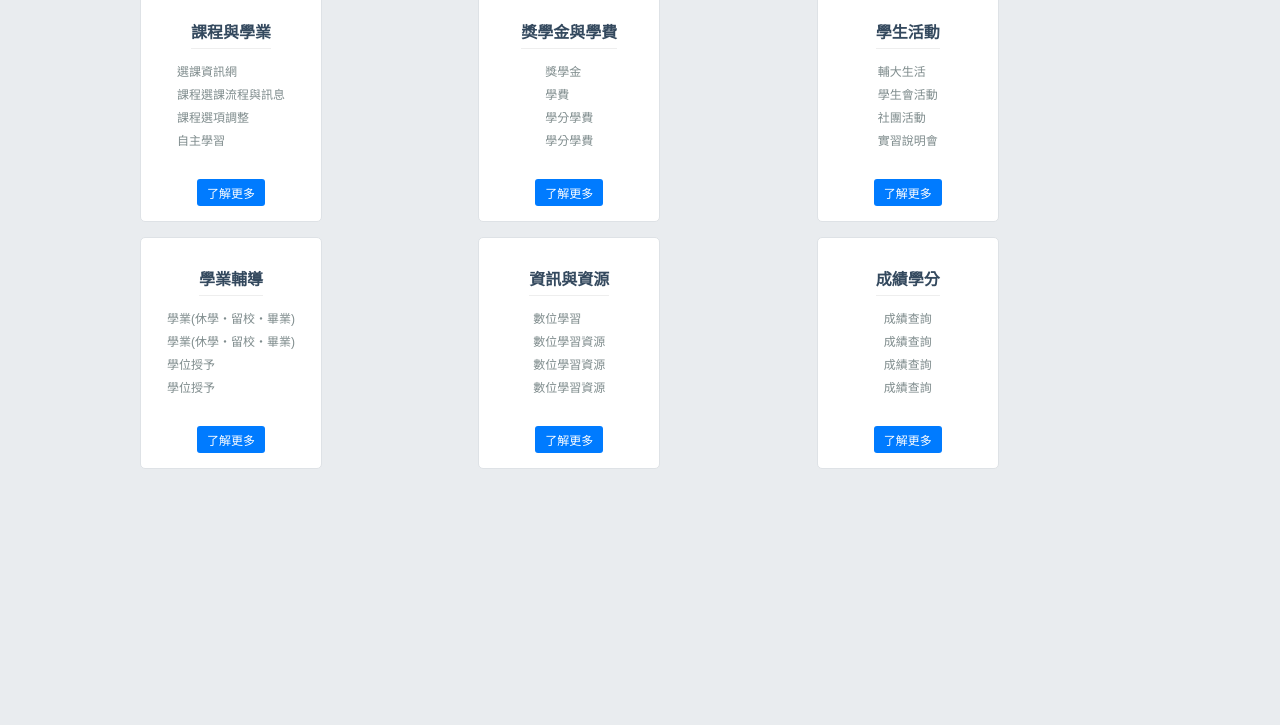
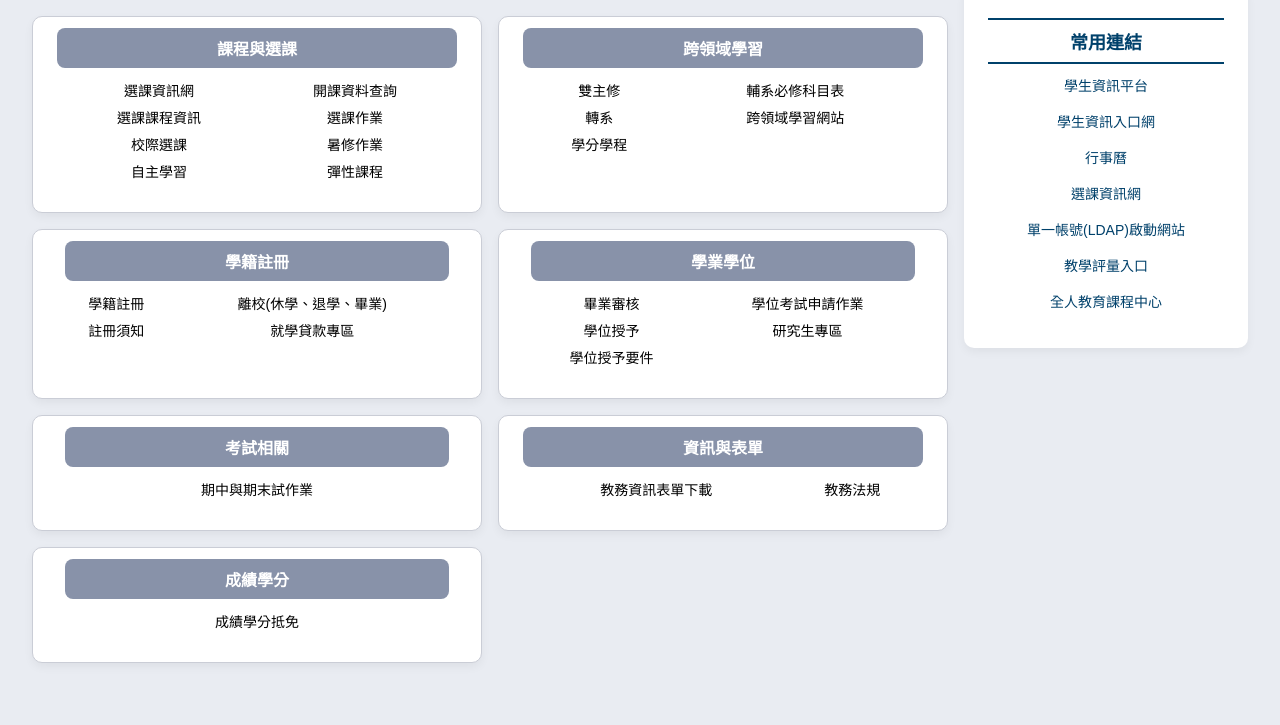
Before and after one commit to Kereneeee/web-fugen-project, a plain HTML site: page student.htm in a window 1280 px wide. Shown: the part 105-830 px from the top of the page. Before the commit the page ends 800 px from the top, so only its background shows below. Drawn offline with nearby package versions, Linux system fonts and the light colour scheme.

Commit message:
學生專區排版

```diff
--- a/student.htm
+++ b/student.htm
@@ -2,145 +2,253 @@
 <html lang="zh-Hant">
 <head>
   <meta charset="UTF-8">
-  <title>輔仁大學教務處</title>
+  <title>學生專區</title>
   <link rel="stylesheet" href="css/style.css">
   <link rel="stylesheet" href="https://cdnjs.cloudflare.com/ajax/libs/font-awesome/6.5.0/css/all.min.css">
-  <script src="https://code.jquery.com/jquery-3.6.0.min.js"></script>
-</head>
   <style>
     body {
+      font-family: 'Noto Sans TC', sans-serif;
+      background-color: #e9ecf2;
       margin: 0;
-            padding: 0;
-            font-family: Arial, sans-serif;
-            background-color: #e9ecef;
+      padding: 2rem;
     }
-        .announcement-section {
-            padding: 20px;
+
+    h1 {
+      font-size: 28px;
+      color: #096db0;
+      margin-bottom: 0px;
+      margin-left: 25px;
+    }
+
+    .container {
+      display: flex;
+      gap: 1rem;
+    }
+
+    .cards {
+      display: grid;
+      grid-template-columns: repeat(2, 1fr);
+      gap: 1rem;
+      flex: 1;
+    }
+
+    .card {
+      background: #fff;
+      border: 1px solid #cacdd6;
+      border-radius: 10px;
+      box-shadow: 0 4px 10px rgba(0, 0, 0, 0.05);
+      padding: 1.5rem;
+      padding-top: 0.5rem;
+      width: 400px;
+    }
+
+    .card:hover{
+      background-color: #fff;
+    }
+
+    .card h2 {
+      font-size: 16px;
+      background-color: #8892a9;
+      color: white;
+      margin-top: 3px;
+      margin-bottom: 6px;
+      padding: 0.5rem 10rem;
+      border-radius: 8px;
+    }
+
+    .sidebar {
+      width: 240px;
+      background: #fff;
+      border-radius: 10px;
+      box-shadow: 0 4px 10px rgba(0, 0, 0, 0.05);
+      padding: 1.5rem;
+      height: fit-content;
       text-align: center;
     }
-        h1 {
-            color: #2c3e50;
-            font-size: 24px;
-            margin-bottom: 20px;
+
+    .sidebar h2 {
+      font-size: 18px;
+      color: #00416b;
+      margin: 0.5rem 0;
+      font-weight: bold;
     }
-        .subtitle {
+
+    .sidebar hr {
+      height: 0;
+      border: none;
+      border-top: 2px solid #00416b;
+      margin: 0.5rem 0;
+    }
+
+    .sidebar a {
+      display: block;
+      color: #00416b;
       font-size: 14px;
-            color: #7f8c8d;
+      text-decoration: none;
+      margin-bottom: 0.5rem;
+      line-height: 2;
     }
-        .container {
-            display: grid;
-            grid-template-columns: repeat(3, 1fr);
-            gap: 15px;
-            max-width: 1000px;
-            margin: 0 auto;
+
+    .sidebar a:hover {
+      text-decoration: underline;
     }
-        .card {
-            background-color: #fff;
-            border: 1px solid #dee2e6;
-            border-radius: 5px;
-            padding: 15px;
-            text-align: left;
-            height: 200px;
+
+    .link-table {
+    width: 100%;
+    border-spacing: 0.5rem 0.4rem;
     }
-        .card h2 {
-            font-size: 16px;
-            color: #34495e;
-            margin-bottom: 10px;
-            border-bottom: 1px solid #eee;
-            padding-bottom: 5px;
+
+    .link-table td {
+    padding: 0;
+    vertical-align: top;
     }
-        .card ul {
-            list-style-type: none;
-            padding: 0;
-            margin: 0 0 10px 0;
-            font-size: 12px;
-            color: #7f8c8d;
-            height: 120px;
-            overflow: hidden;
+
+    .link-table a {
+    color: black;
+    text-decoration: none;
+    font-size: 14px;
     }
-        .card ul li {
-            padding: 3px 0;
-        }
-        .more-btn {
-            background-color: #007bff;
-            color: white;
-            border: none;
-            padding: 5px 10px;
-            border-radius: 3px;
-            font-size: 12px;
-            cursor: pointer;
-            float: right;
-        }
-        .more-btn:hover {
-            background-color: #0056b3;
+
+    .link-table a:hover {
+    text-decoration: underline;
+    color: #096db0;
     }
   </style>
 </head>
 <body>
-    <section class="announcement-section">
   <h1>學生專區</h1>
   <div class="container">
+    <div class="cards">
+
+      <!-- 卡片：課程與選課 -->
     <div class="card">
-                <h2>課程與學業</h2>
-                <ul>
-                    <li>選課資訊網</li>
-                    <li>課程選課流程與訊息</li>
-                    <li>課程選項調整</li>
-                    <li>自主學習</li>
-                </ul>
-                <button class="more-btn">了解更多</button>
+    <h2>課程與選課</h2>
+    <table class="link-table">
+        <tr>
+        <td><a href="#">選課資訊網</a></td>
+        <td><a href="#">開課資料查詢</a></td>
+        </tr>
+        <tr>
+        <td><a href="#">選課課程資訊</a></td>
+        <td><a href="#">選課作業</a></td>
+        </tr>
+        <tr>
+        <td><a href="#">校際選課</a></td>
+        <td><a href="#">暑修作業</a></td>
+        </tr>
+        <tr>
+        <td><a href="#">自主學習</a></td>
+        <td><a href="#">彈性課程</a></td>
+        </tr>
+    </table>
     </div>
+
+      <!-- 卡片：跨領域學習 -->
       <div class="card">
-                <h2>獎學金與學費</h2>
-                <ul>
-                    <li>獎學金</li>
-                    <li>學費</li>
-                    <li>學分學費</li>
-                    <li>學分學費</li>
-                </ul>
-                <button class="more-btn">了解更多</button>
+        <h2>跨領域學習</h2>
+        <table class="link-table">
+            <tr>
+            <td><a href="#">雙主修</a></td>
+            <td><a href="#">輔系必修科目表</a></td>
+            </tr>
+            <tr>
+            <td><a href="#">轉系</a></td>
+            <td><a href="#">跨領域學習網站</a></td>
+            </tr>
+            <tr>
+            <td><a href="#">學分學程</a></td>
+            <td><a href="#"></a></td>
+            </tr>
+            <tr>
+            <td style="color: #fff;">.</td>
+            <td style="color: #fff;">.</td>
+            </tr>
+        </table>
       </div>
+
+      <!-- 卡片：學籍註冊 -->
       <div class="card">
-                <h2>學生活動</h2>
-                <ul>
-                    <li>輔大生活</li>
-                    <li>學生會活動</li>
-                    <li>社團活動</li>
-                    <li>實習說明會</li>
-                </ul>
-                <button class="more-btn">了解更多</button>
+        <h2>學籍註冊</h2>
+        <table class="link-table">
+            <tr>
+            <td><a href="#">學籍註冊</a></td>
+            <td><a href="#">離校(休學、退學、畢業)</a></td>
+            </tr>
+            <tr>
+            <td><a href="#">註冊須知</a></td>
+            <td><a href="#">就學貸款專區</a></td>
+            </tr>
+            <tr>
+            <td style="color: #fff;">.</td>
+            <td style="color: #fff;">.</td>
+            </tr>
+        </table>
       </div>
+
+      <!-- 卡片：學業學位 -->
       <div class="card">
-                <h2>學業輔導</h2>
-                <ul>
-                    <li>學業(休學・留校・畢業)</li>
-                    <li>學業(休學・留校・畢業)</li>
-                    <li>學位授予</li>
-                    <li>學位授予</li>
-                </ul>
-                <button class="more-btn">了解更多</button>
+        <h2>學業學位</h2>
+        <table class="link-table">
+            <tr>
+            <td><a href="#">畢業審核</a></td>
+            <td><a href="#">學位考試申請作業</a></td>
+            </tr>
+            <tr>
+            <td><a href="#">學位授予</a></td>
+            <td><a href="#">研究生專區</a></td>
+            </tr>
+            <tr>
+            <td><a href="#">學位授予要件</a></td>
+            <td><a href="#"></a></td>
+            </tr>
+        </table>
       </div>
+
+      <!-- 卡片：考試相關 -->
       <div class="card">
-                <h2>資訊與資源</h2>
-                <ul>
-                    <li>數位學習</li>
-                    <li>數位學習資源</li>
-                    <li>數位學習資源</li>
-                    <li>數位學習資源</li>
-                </ul>
-                <button class="more-btn">了解更多</button>
+        <h2>考試相關</h2>
+        <table class="link-table">
+            <tr>
+            <td><a href="#">期中與期末試作業</a></td>
+            </tr>
+        </table>
       </div>
+
+      <!-- 卡片：資訊與表單 -->
+      <div class="card">
+        <h2>資訊與表單</h2>
+        <table class="link-table">
+            <tr>
+            <td><a href="#">教務資訊表單下載</a></td>
+            <td><a href="#">教務法規</a></td>
+            </tr>
+        </table>
+      </div>
+
+      <!-- 卡片：成績學分 -->
       <div class="card">
         <h2>成績學分</h2>
-                <ul>
-                    <li>成績查詢</li>
-                    <li>成績查詢</li>
-                    <li>成績查詢</li>
-                    <li>成績查詢</li>
-                </ul>
-                <button class="more-btn">了解更多</button>
+        <table class="link-table">
+            <tr>
+            <td><a href="#">成績學分抵免</a></td>
+            </tr>
+        </table>
       </div>
     </div>
-    </section>
+
+    <!-- 側邊欄 -->
+    <div class="sidebar">
+      <hr>
+      <h2>常用連結</h2>
+      <hr>
+      <a href="#">學生資訊平台</a>
+      <a href="#">學生資訊入口網</a>
+      <a href="#">行事曆</a>
+      <a href="#">選課資訊網</a>
+      <a href="#">單一帳號(LDAP)啟動網站</a>
+      <a href="#">教學評量入口</a>
+      <a href="#">全人教育課程中心</a>
+    </div>
+  </div>
 </body>
 </html>
```
Lines whose indentation alone changed are shown as unchanged.
